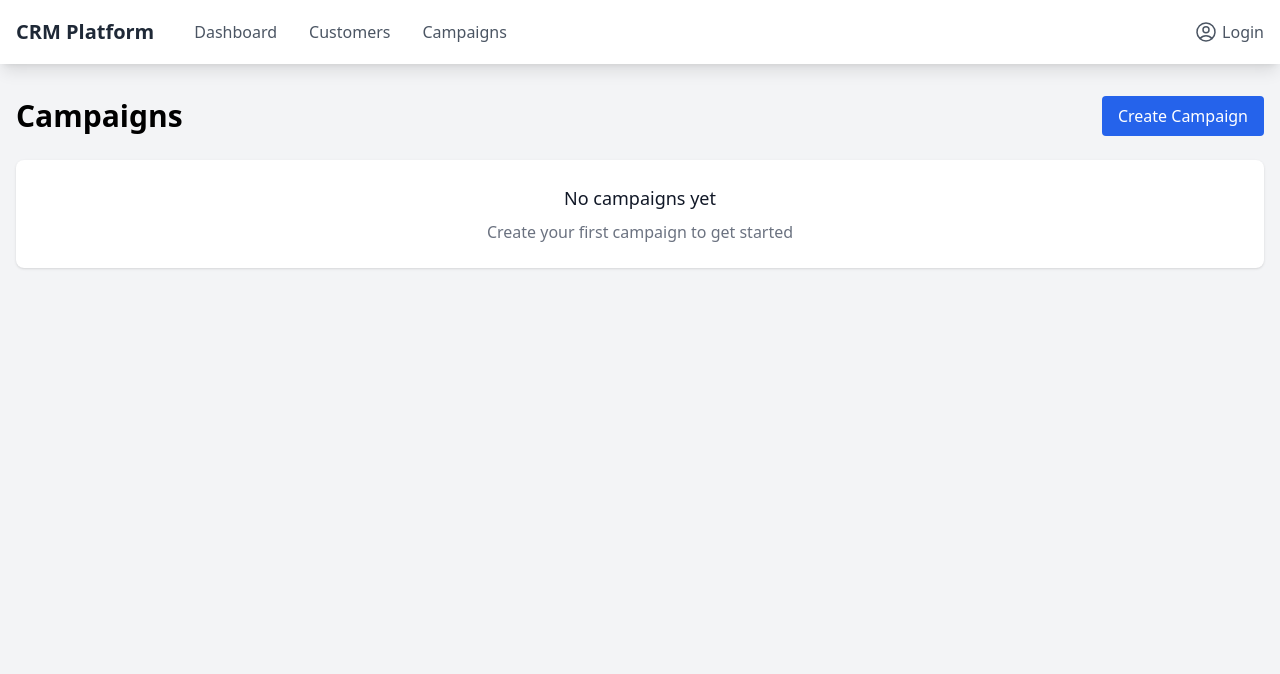
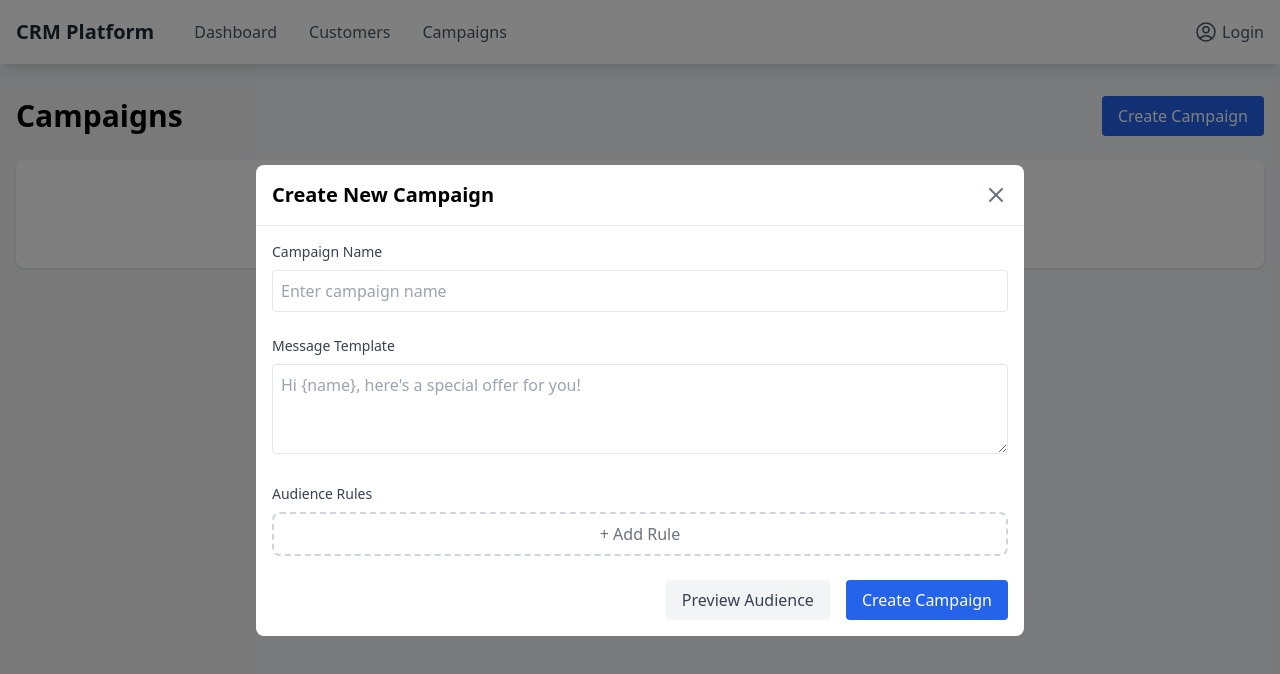
Before and after one commit to krishna-nishant/CRM-frontend, a React (Vite) app: page /campaigns in a window 1280 px wide. Both pictures are taken after a click on the button "Create Campaign". Shown: the top 674 px of the page. Built offline with nearby package versions, Linux system fonts and the light colour scheme.

Commit message:
Add CreateCampaign component and handle campaign creation logic and rulebuilder

```diff
--- /dev/null
+++ b/src/components/CreateCampaign.jsx
@@ -0,0 +1,95 @@
+import { useState } from 'react';
+import Modal from './Modal';
+import RuleBuilder from './RuleBuilder';
+
+const CreateCampaign = ({ isOpen, onClose, onSubmit }) => {
+  const [campaignData, setCampaignData] = useState({
+    name: '',
+    message: '',
+    rules: []
+  });
+
+  const [previewStats, setPreviewStats] = useState(null);
+
+  const handleSubmit = async (e) => {
+    e.preventDefault();
+    onSubmit(campaignData);
+  };
+
+  const handlePreview = async () => {
+    setPreviewStats({
+      audienceSize: 0,
+      estimatedDeliveryTime: '5 minutes'
+    });
+  };
+
+  return (
+    <Modal isOpen={isOpen} onClose={onClose} title="Create New Campaign">
+      <form onSubmit={handleSubmit} className="space-y-6">
+        <div>
+          <label className="block text-sm font-medium text-gray-700 mb-2">
+            Campaign Name
+          </label>
+          <input
+            type="text"
+            value={campaignData.name}
+            onChange={(e) => setCampaignData({ ...campaignData, name: e.target.value })}
+            className="w-full p-2 border rounded"
+            placeholder="Enter campaign name"
+            required
+          />
+        </div>
+
+        <div>
+          <label className="block text-sm font-medium text-gray-700 mb-2">
+            Message Template
+          </label>
+          <textarea
+            value={campaignData.message}
+            onChange={(e) => setCampaignData({ ...campaignData, message: e.target.value })}
+            className="w-full p-2 border rounded"
+            placeholder="Hi {name}, here's a special offer for you!"
+            rows={3}
+            required
+          />
+        </div>
+
+        <div>
+          <label className="block text-sm font-medium text-gray-700 mb-2">
+            Audience Rules
+          </label>
+          <RuleBuilder
+            rules={campaignData.rules}
+            onChange={(rules) => setCampaignData({ ...campaignData, rules })}
+          />
+        </div>
+
+        {previewStats && (
+          <div className="bg-blue-50 p-4 rounded-lg">
+            <h3 className="font-medium text-blue-900">Audience Preview</h3>
+            <p className="text-blue-700">Estimated audience size: {previewStats.audienceSize}</p>
+            <p className="text-blue-700">Estimated delivery time: {previewStats.estimatedDeliveryTime}</p>
+          </div>
+        )}
+
+        <div className="flex justify-end gap-4">
+          <button
+            type="button"
+            onClick={handlePreview}
+            className="px-4 py-2 bg-gray-100 text-gray-700 rounded hover:bg-gray-200"
+          >
+            Preview Audience
+          </button>
+          <button
+            type="submit"
+            className="px-4 py-2 bg-blue-600 text-white rounded hover:bg-blue-700"
+          >
+            Create Campaign
+          </button>
+        </div>
+      </form>
+    </Modal>
+  );
+};
+
+export default CreateCampaign;
--- /dev/null
+++ b/src/components/Modal.jsx
@@ -0,0 +1,26 @@
+const Modal = ({ isOpen, onClose, title, children }) => {
+  if (!isOpen) return null;
+
+  return (
+    <div className="fixed inset-0 bg-black bg-opacity-50 flex items-center justify-center z-50">
+      <div className="bg-white rounded-lg w-full max-w-3xl mx-4">
+        <div className="flex justify-between items-center p-4 border-b">
+          <h2 className="text-xl font-semibold">{title}</h2>
+          <button
+            onClick={onClose}
+            className="text-gray-500 hover:text-gray-700"
+          >
+            <svg className="w-6 h-6" fill="none" stroke="currentColor" viewBox="0 0 24 24">
+              <path strokeLinecap="round" strokeLinejoin="round" strokeWidth={2} d="M6 18L18 6M6 6l12 12" />
+            </svg>
+          </button>
+        </div>
+        <div className="p-4">
+          {children}
+        </div>
+      </div>
+    </div>
+  );
+};
+
+export default Modal;
--- /dev/null
+++ b/src/components/RuleBuilder.jsx
@@ -0,0 +1,92 @@
+import { useState } from 'react';
+
+const conditions = [
+  { id: 'totalSpent', label: 'Total Spent', type: 'number' },
+  { id: 'visits', label: 'Number of Visits', type: 'number' },
+  { id: 'lastVisit', label: 'Days Since Last Visit', type: 'number' },
+];
+
+const operators = {
+  number: [
+    { id: 'gt', label: 'Greater than' },
+    { id: 'lt', label: 'Less than' },
+    { id: 'eq', label: 'Equal to' },
+  ]
+};
+
+const RuleBuilder = ({ rules, onChange }) => {
+  const addRule = () => {
+    onChange([
+      ...rules,
+      { id: Date.now(), condition: 'totalSpent', operator: 'gt', value: '' }
+    ]);
+  };
+
+  const removeRule = (ruleId) => {
+    onChange(rules.filter(rule => rule.id !== ruleId));
+  };
+
+  const updateRule = (ruleId, field, value) => {
+    onChange(rules.map(rule =>
+      rule.id === ruleId ? { ...rule, [field]: value } : rule
+    ));
+  };
+
+  return (
+    <div className="space-y-4">
+      {rules.map((rule) => (
+        <div key={rule.id} className="flex items-center gap-4 p-4 bg-gray-50 rounded-lg">
+          <select
+            value={rule.condition}
+            onChange={(e) => updateRule(rule.id, 'condition', e.target.value)}
+            className="p-2 border rounded"
+          >
+            {conditions.map((condition) => (
+              <option key={condition.id} value={condition.id}>
+                {condition.label}
+              </option>
+            ))}
+          </select>
+
+          <select
+            value={rule.operator}
+            onChange={(e) => updateRule(rule.id, 'operator', e.target.value)}
+            className="p-2 border rounded"
+          >
+            {operators.number.map((op) => (
+              <option key={op.id} value={op.id}>
+                {op.label}
+              </option>
+            ))}
+          </select>
+
+          <input
+            type="number"
+            value={rule.value}
+            onChange={(e) => updateRule(rule.id, 'value', e.target.value)}
+            className="p-2 border rounded"
+            placeholder="Value"
+          />
+
+          <button
+            onClick={() => removeRule(rule.id)}
+            className="p-2 text-red-600 hover:text-red-800"
+          >
+            <svg className="w-5 h-5" fill="none" stroke="currentColor" viewBox="0 0 24 24">
+              <path strokeLinecap="round" strokeLinejoin="round" strokeWidth={2} d="M19 7l-.867 12.142A2 2 0 0116.138 21H7.862a2 2 0 01-1.995-1.858L5 7m5 4v6m4-6v6m1-10V4a1 1 0 00-1-1h-4a1 1 0 00-1 1v3M4 7h16" />
+            </svg>
+          </button>
+        </div>
+      ))}
+
+      <button
+        onClick={addRule}
+        className="w-full p-2 border-2 border-dashed border-gray-300 rounded-lg text-gray-500 hover:border-gray-400 hover:text-gray-600"
+      >
+        + Add Rule
+      </button>
+    </div>
+  );
+};
+
+export default RuleBuilder;
--- a/src/pages/Campaigns.jsx
+++ b/src/pages/Campaigns.jsx
@@ -1,4 +1,5 @@
 import { useState, useEffect } from 'react'
+import CreateCampaign from '../components/CreateCampaign'
 
 const Campaigns = () => {
   const [showNewCampaign, setShowNewCampaign] = useState(false)
@@ -22,6 +23,16 @@ const Campaigns = () => {
 
     fetchCampaigns()
   }, [])
+
+  const handleCreateCampaign = async (campaignData) => {
+    try {
+      console.log('Creating campaign:', campaignData)
+      setShowNewCampaign(false)
+      // await fetchCampaigns()
+    } catch (error) {
+      console.error('Error creating campaign:', error)
+    }
+  }
 
   return (
     <div>
@@ -77,7 +88,11 @@ const Campaigns = () => {
         )}
       </div>
 
-      {/* Campaign creation modal will be added here */}
+      <CreateCampaign
+        isOpen={showNewCampaign}
+        onClose={() => setShowNewCampaign(false)}
+        onSubmit={handleCreateCampaign}
+      />
     </div>
   )
 }
```
